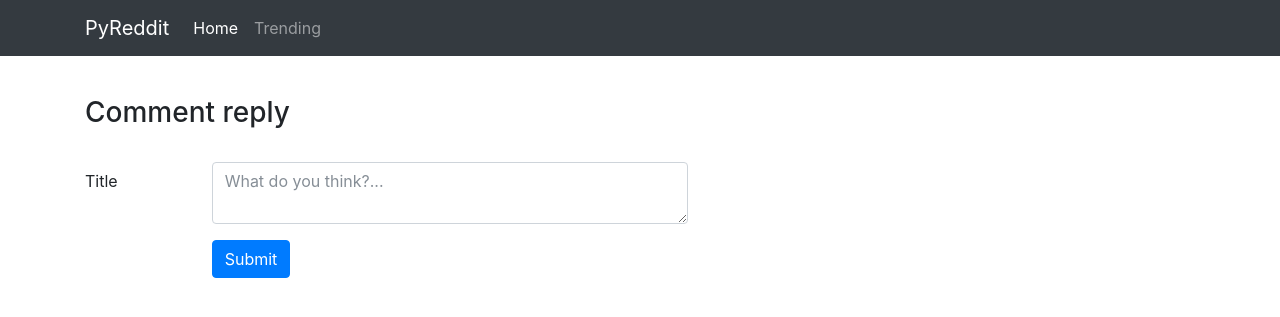
After one commit to tuvtran/PyReddit, a Flask app: page /comment/1/reply in a window 1280 px wide. The commit adds this page. Shown: the top 317 px of the page. Run offline with Flask 2, Linux system fonts and the light colour scheme; data that the repository does not hold is empty; some libraries are stand-ins or nearby versions.

Commit message:
add reply to comment

```diff
--- /dev/null
+++ b/app/templates/comment.html
@@ -0,0 +1,27 @@
+{% extends "base.html" %}
+
+{% block title %}
+Comment
+{% endblock %}
+
+{% block content %}
+
+<h3>Comment reply</h3>
+<br>
+
+<form method="POST" action="/comment/{{comment.id}}/reply">
+  <div class="form-group row">
+    <label for="threadType" class="col-2 col-form-label">Title</label>
+    <div class="col-8">
+        <textarea class="form-control" name="content" placeholder="What do you think?..." id="comment-input"></textarea>
+    </div>
+  </div>
+
+  <div class="form-group row">
+    <div class="col-8 offset-2">
+      <button type="submit" class="btn btn-primary">Submit</button>
+    </div>
+  </div>
+</form>
+
+{% endblock %}
--- a/app/templates/text.html
+++ b/app/templates/text.html
@@ -57,7 +57,7 @@
 
       <tr>
         <td>⇣</td>
-        <td class="comment-author description">by {{ item.user.name }} </td>
+        <td class="comment-author description">by {{ item.user.name }} | <a href="/comment/{{ item.id }}/reply">reply</a> </td>
       </tr>
 
       {%- if item.children -%}
--- a/app/views.py
+++ b/app/views.py
@@ -127,3 +127,32 @@ def reply_text(id):
     ).save()
 
     return redirect(f'/text/{id}')
+
+
+@views_bp.route('/comment/<int:id>/reply', methods=['GET', 'POST'])
+def reply_comment(id):
+    comment = Comment.query.get(id)
+    print(comment)
+
+    if request.method == 'POST':
+        data = request.form
+        Comment(
+            content=data['content'],
+            user_id=2,
+            comment_id=id
+        ).save()
+
+        while comment.parent and comment.id:
+            comment = comment.parent
+
+        if comment.link_id:
+            return redirect(f'/link/{comment.link_id}')
+        else:
+            return redirect(f'/text/{comment.text_id}')
+
+    bindings = {
+        'comment': comment,
+        'subreddit_list': Subreddit.query.all(),
+    }
+
+    return render_template('comment.html', **bindings)
```
